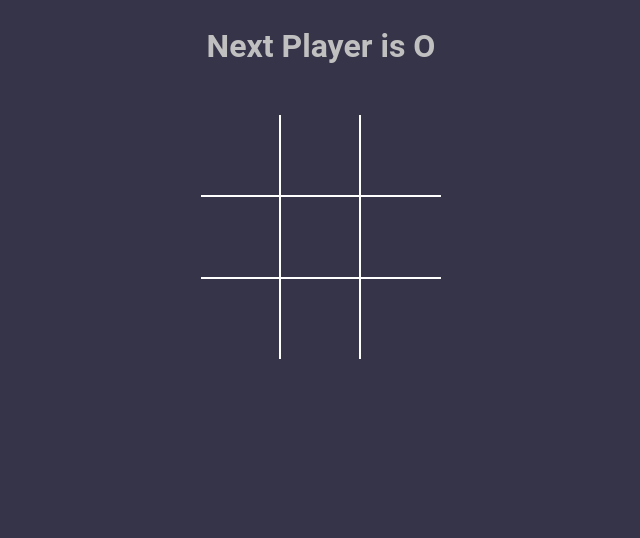
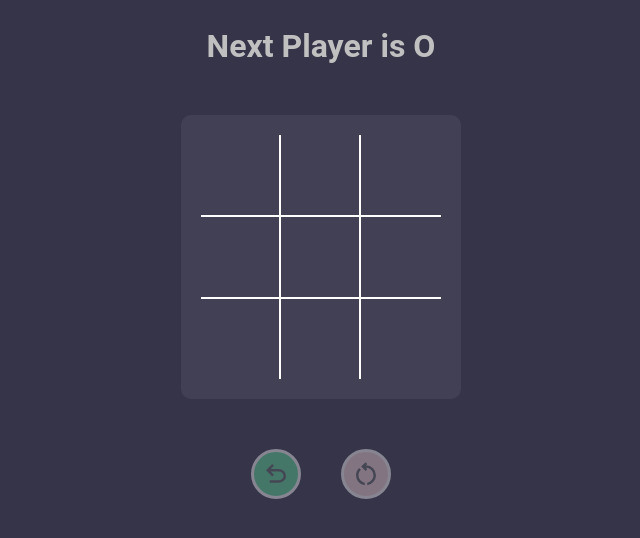
Before and after one commit to piyushmahatoGit/tictactoe-game, a React (Vite) app: page / in a window 1280 px wide. Shown: the top 538 px of the page, without its empty margins (319-959 px from the left). Built offline with nearby package versions, Linux system fonts and the light colour scheme.

Commit message:
added undo and restart button, added history of the game

```diff
--- a/src/App.jsx
+++ b/src/App.jsx
@@ -6,40 +6,67 @@ import checkWinner from "./winner"
 
 function App() {
 
-  const [squares, setSquare] = useState(Array(9).fill(null));
-  const [next, setNext] = useState(false);
+  const [history, setHistory] = useState([{squares: Array(9).fill(null), next: false}]);
+  const [currMove, setCurrMove] = useState(0);
 
-  const winner = checkWinner(squares);
+  const gamingBoard = history[currMove];
 
+  const winner = checkWinner(gamingBoard.squares);
 
+  console.log({history, currMove});
 
   // const message = winner ? `Winner ${winner}` : `Next player ${nextPlayer}`;
 
   const handleSquareClick = (clickPosition) => {
 
-      if(squares[clickPosition] || winner){
+      if(gamingBoard.squares[clickPosition] || winner){
           return;
       }
 
-      setSquare((currSquares)=>{
-          return currSquares.map((squareValue, position) => {
+      setHistory((currHistory)=>{
+        const isTraversing = currMove + 1 !== currHistory.length;
+
+        const lastGamingState = isTraversing ? currHistory[currMove]: currHistory[currHistory.length - 1]
+
+          const nextSquaresState = lastGamingState.squares.map((squareValue, position) => {
               if(clickPosition === position) {
-                  return next ? 'X': 'O' ;
+                  return lastGamingState.next ? 'X': 'O' ;
               }
 
               return squareValue;
           })
+
+          const base = isTraversing
+          ? currHistory.slice(0 , currHistory.indexOf(lastGamingState) + 1)
+          : currHistory;
+
+          return base.concat({squares: nextSquaresState, next: !lastGamingState.next})
       })
 
-      setNext((currNextValue) => !currNextValue)
+      setCurrMove(move => move + 1)
   }
+
+  const goBack = () => {
+    if (currMove == 0){
+      return 0;
+    }else {
+    setCurrMove(currMove - 1);
+    }
+  }
+
+
 
 
 
   return (
     <div className='app'>
-      <StatusMessage winner={winner} next={next} squares={squares} />
-      <Board squares={squares} handleSquareClick={handleSquareClick}/>
+      <StatusMessage winner={winner} gamingBoard={gamingBoard} />
+      <Board squares={gamingBoard.squares} handleSquareClick={handleSquareClick}/>
+      <div className='btns'>
+        <button type='button' onClick={goBack} className='btn-extra' ><img className='undo-img' src='undo.svg'></img></button>
+        <button type='button' onClick={() => location.reload()} className='btn-extra btn-restart' ><img className='restart-img' src='restart.svg'></img></button>
+      </div>
+
     </div>
   )
 }
--- a/src/components/StatusMessage.jsx
+++ b/src/components/StatusMessage.jsx
@@ -1,4 +1,5 @@
-const StatusMessage = ({winner, next, squares}) => {
+const StatusMessage = ({winner, gamingBoard}) => {
+    const { squares, next } = gamingBoard;
 
     const noMovesLeft = squares.every((squareValue) =>  squareValue !== null)
 
--- a/src/styles.scss
+++ b/src/styles.scss
@@ -77,6 +77,28 @@ button {
 	  font-weight: normal;
 	}
 }
+.btns{
+  display: flex;
+  gap: 40px;
+}
+.btn-extra{
+  display: flex;
+  justify-content: center;
+  align-items: center;
+  border-radius: 50%;
+  height: 50px;
+  width: 50px;
+  margin-top: 50px;
+  border: 3px solid rgb(255, 255, 255);
+  opacity: 0.4;
+  background-color: #5ddc9a;
+}
+.btn-restart{
+  background-color: rgb(245, 215, 215);
+}
+.undo-img, .restart-img{
+  height: 30px;
+}
 
 .btn-reset {
   font-size: 0.8rem;
@@ -94,6 +116,23 @@ button {
 }
 
 .board {
+  background-color: #414054;
+  padding: 20px;
+  border-radius: 10px;
+  animation: scaleDiv 0.5s ;
+  @keyframes scaleDiv {
+    0% {
+      padding: 20px;
+    }
+
+    50% {
+      padding: 25px;
+    }
+
+    100% {
+      padding: 20px;
+    }
+  }
   .board-row {
     display: flex;
     flex-direction: row;
```
Also changed, not shown: public/restart.svg (added), public/undo.svg (added).
